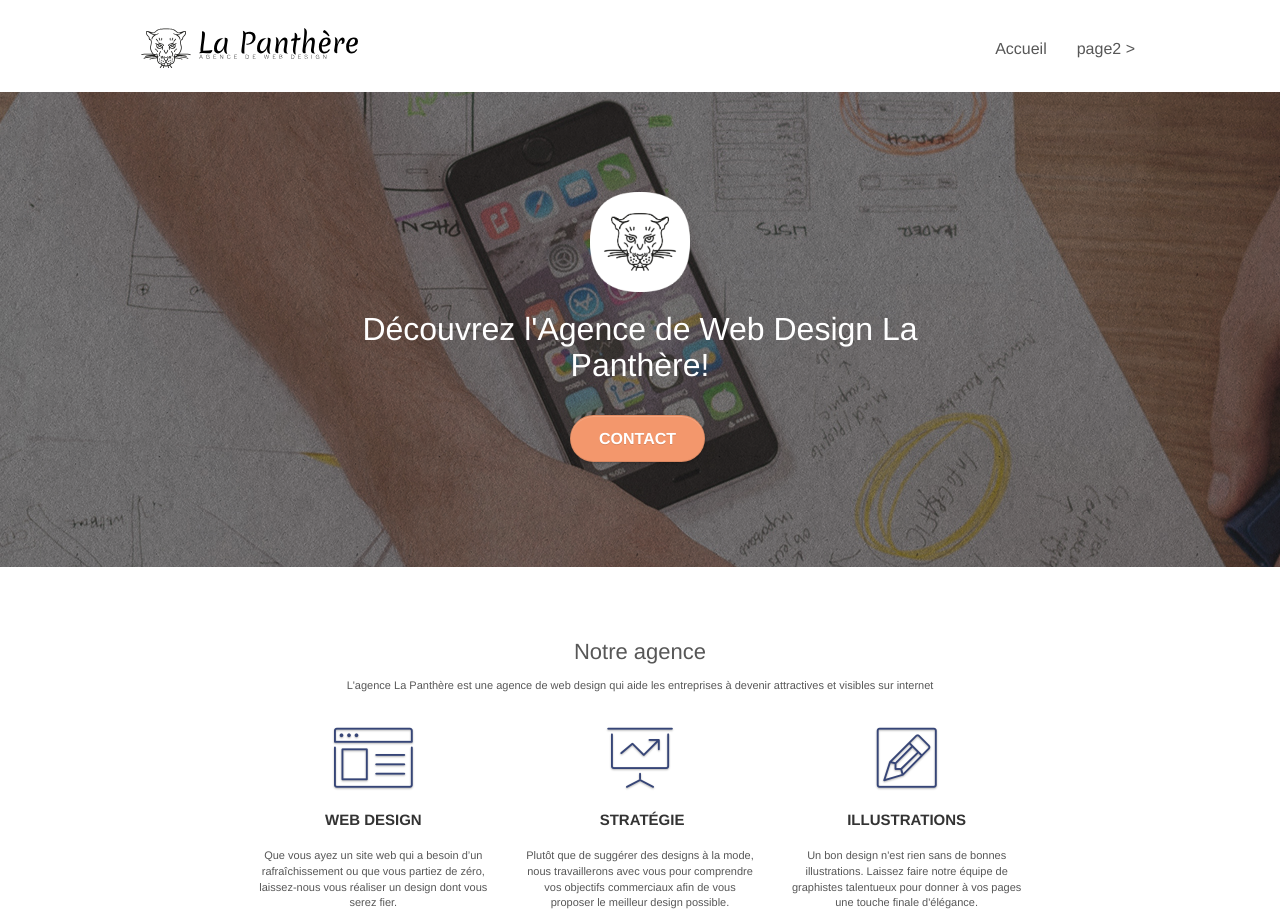
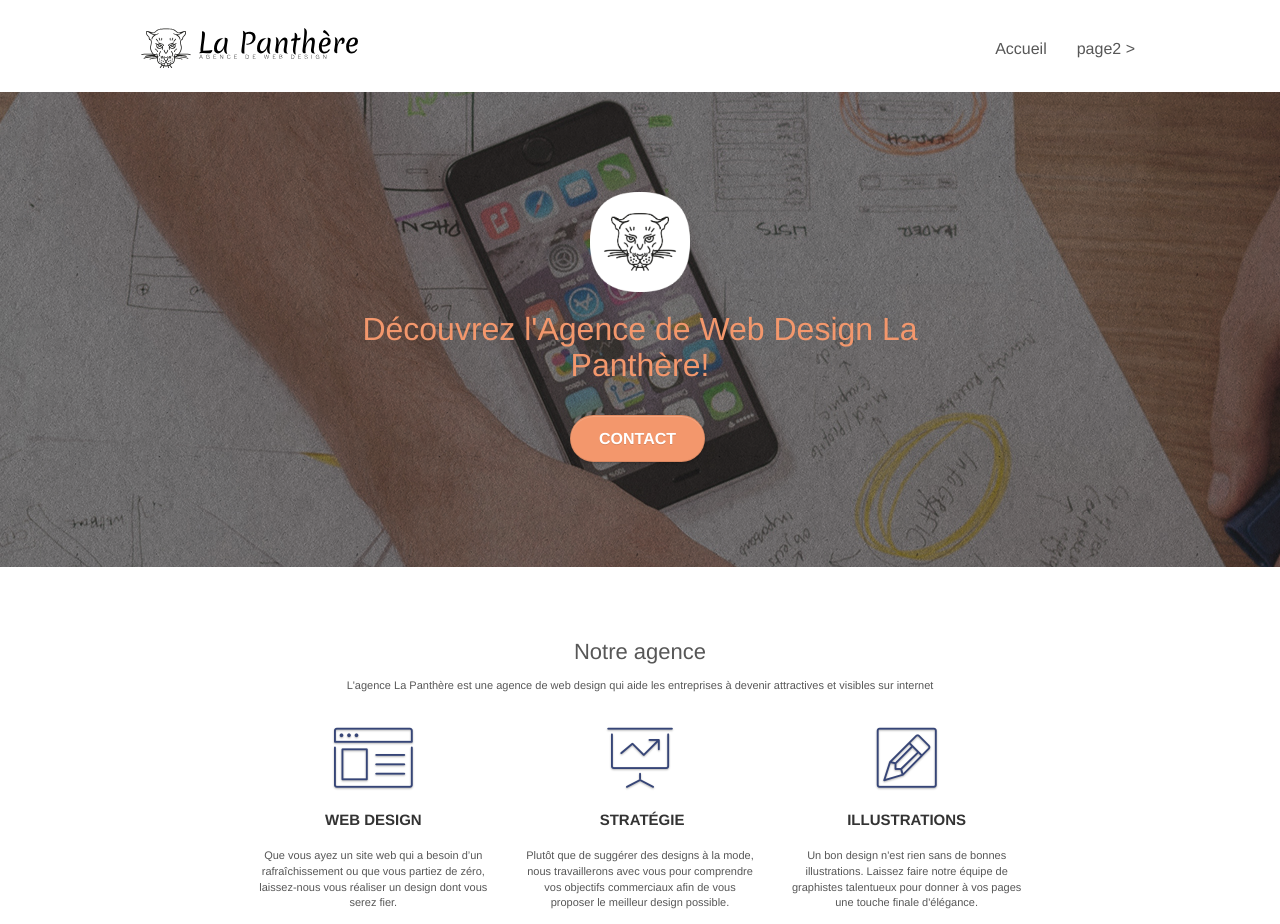
Before and after one commit to DanDev33300/La-Panthere_by_Dan, a plain HTML site: page index.html in a window 1280 px wide. Shown: the top 924 px of the page. Drawn offline with Linux system fonts and the light colour scheme.

Commit message:
Modificat° class h1 (2)

```diff
--- a/style.css
+++ b/style.css
@@ -729,7 +729,7 @@ h3 {
     box-shadow: 0px 0px 0px #000000;
 }
 
-h1 {
+.col-sm-12 h1 {
     color: #F3976C !important;
 }
 
```
